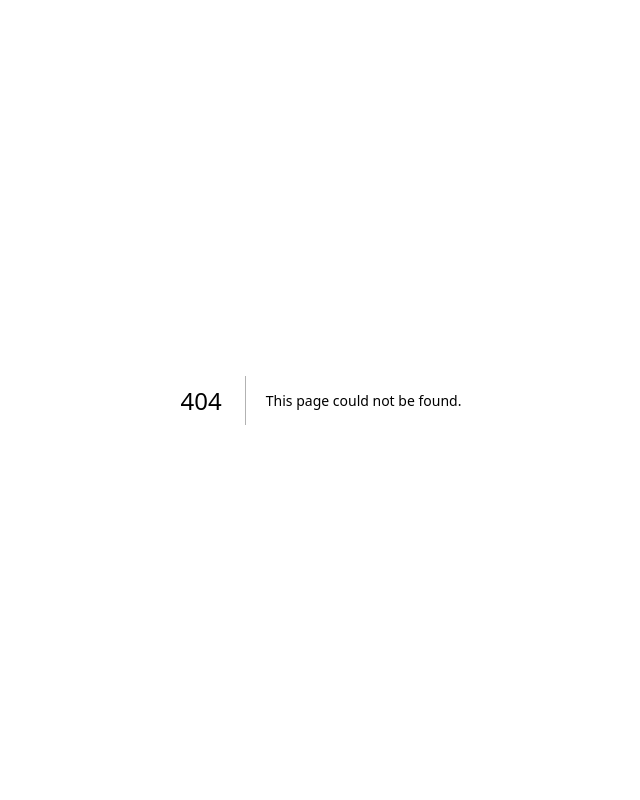
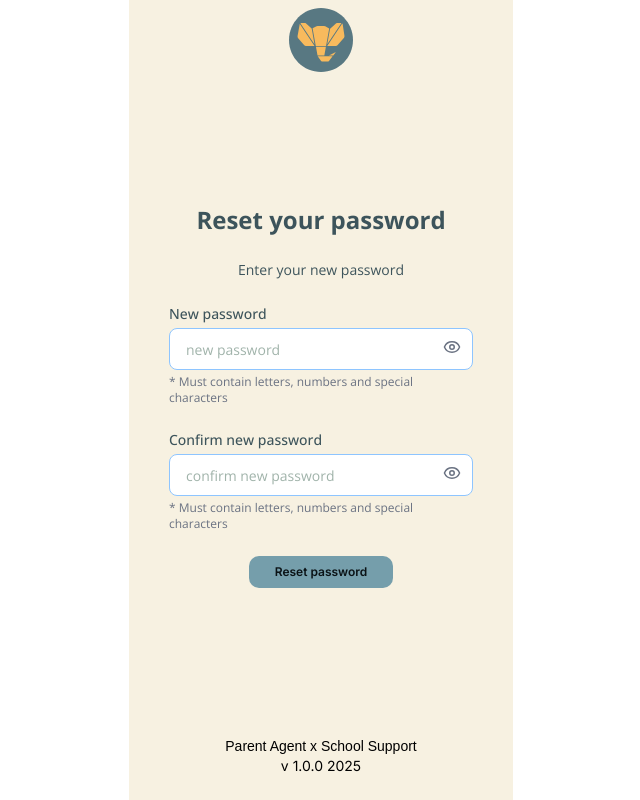
Before and after one commit to animalelder/passai-helper, a Next.js app: page /onboarding/reset-your-password in a window 1280 px wide. Before the commit this address had no page. Shown: the whole page, without its empty margins (319-959 px from the left). Built offline with nearby package versions, Linux system fonts and the light colour scheme; a web font is replaced by a local one.

Commit message:
added reset your password

```diff
--- /dev/null
+++ b/app/onboarding/reset-your-password/page.tsx
@@ -0,0 +1,19 @@
+"use client";
+
+import Logo from "@/components/logo";
+import ResetYourPasswordForm from "@/components/onboarding/auth/reset-your-password-form";
+import AppFooter from "@/components/onboarding/footers/app-footer";
+import PageWrapper from "@/components/onboarding/page-wrapper";
+
+export default function SignInPage() {
+  return (
+    <PageWrapper>
+      {/* Logo at the top */}
+      <Logo />
+      <ResetYourPasswordForm />
+
+      {/* Footer links (e.g. Terms, Privacy) */}
+      <AppFooter />
+    </PageWrapper>
+  );
+}
--- a/components/logo.tsx
+++ b/components/logo.tsx
@@ -1,5 +1,7 @@
 export default function SvgComponent() {
   return (
+    <div className="flex justify-center">
+      <div className="h-16 w-16">
         <svg
           fill="none"
           viewBox="0 0 60 60"
@@ -14,5 +16,7 @@ export default function SvgComponent() {
             fill="#F8BA5D"
           />
         </svg>
+      </div>
+    </div>
   );
 }
--- /dev/null
+++ b/components/onboarding/auth/reset-your-password-form.tsx
@@ -0,0 +1,125 @@
+"use client";
+
+import { useState } from "react";
+
+import { EyeIcon, EyeOffIcon } from "lucide-react";
+
+export default function ResetYourPasswordForm() {
+  const [newPassword, setNewPassword] = useState("");
+  const [confirmPassword, setConfirmPassword] = useState("");
+  const [showNewPassword, setShowNewPassword] = useState(false);
+  const [showConfirmPassword, setShowConfirmPassword] = useState(false);
+  const [loading, setLoading] = useState(false);
+  const [message, setMessage] = useState("");
+
+  const handleSubmit = async (e: React.FormEvent) => {
+    e.preventDefault();
+    setLoading(true);
+    setMessage("");
+
+    try {
+      // Simulate password reset call
+      await new Promise((res) => setTimeout(res, 1000));
+      setMessage("Password reset successfully.");
+    } catch (err) {
+      setMessage("Failed to reset password.");
+    } finally {
+      setLoading(false);
+    }
+  };
+
+  return (
+    <div className="flex flex-col items-center justify-center px-4 py-10">
+      <form
+        onSubmit={handleSubmit}
+        className="w-full max-w-sm space-y-6 text-center"
+      >
+        {/* Title */}
+        <h1 className="text-darkblue-104 text-2xl font-bold">Reset your password</h1>
+
+        {/* Subheading */}
+        <p className="text-darkblue-104 text-sm">Enter your new password</p>
+
+        {/* New password input */}
+        <div className="text-left">
+          <label
+            htmlFor="newPassword"
+            className="text-darkblue-104 mb-1 block text-sm font-medium"
+          >
+            New password
+          </label>
+          <div className="relative">
+            <input
+              type={showNewPassword ? "text" : "password"}
+              id="newPassword"
+              value={newPassword}
+              onChange={(e) => setNewPassword(e.target.value)}
+              required
+              placeholder="new password"
+              className="placeholder:text-lightblue-102 w-full rounded-md border border-blue-300 bg-white px-4 py-2 pr-10 placeholder:text-sm focus:ring-2 focus:ring-blue-400 focus:outline-none"
+            />
+            <button
+              type="button"
+              onClick={() => setShowNewPassword(!showNewPassword)}
+              className="absolute top-2.5 right-3 text-gray-500"
+            >
+              {showNewPassword ? <EyeOffIcon size={18} /> : <EyeIcon size={18} />}
+            </button>
+          </div>
+          <p className="mt-1 text-xs text-gray-500">
+            * Must contain letters, numbers and special characters
+          </p>
+        </div>
+
+        {/* Confirm password input */}
+        <div className="text-left">
+          <label
+            htmlFor="confirmPassword"
+            className="text-darkblue-104 mb-1 block text-sm font-medium"
+          >
+            Confirm new password
+          </label>
+          <div className="relative">
+            <input
+              type={showConfirmPassword ? "text" : "password"}
+              id="confirmPassword"
+              value={confirmPassword}
+              onChange={(e) => setConfirmPassword(e.target.value)}
+              required
+              placeholder="confirm new password"
+              className="placeholder:text-lightblue-102 w-full rounded-md border border-blue-300 bg-white px-4 py-2 pr-10 placeholder:text-sm focus:ring-2 focus:ring-blue-400 focus:outline-none"
+            />
+            <button
+              type="button"
+              onClick={() => setShowConfirmPassword(!showConfirmPassword)}
+              className="absolute top-2.5 right-3 text-gray-500"
+            >
+              {showConfirmPassword ? (
+                <EyeOffIcon size={18} />
+              ) : (
+                <EyeIcon size={18} />
+              )}
+            </button>
+          </div>
+          <p className="mt-1 text-xs text-gray-500">
+            * Must contain letters, numbers and special characters
+          </p>
+        </div>
+
+        {/* Submit button */}
+        <button
+          type="submit"
+          disabled={loading}
+          className="bg-darkblue-102 font-heading text-darkblue-106 w-[9rem] cursor-pointer rounded-[10px] py-2 text-xs font-semibold transition hover:bg-[#5b8891]"
+        >
+          Reset password
+        </button>
+
+        {/* Optional feedback message */}
+        {message && (
+          <p className="text-xs font-semibold text-green-600">{message}</p>
+        )}
+      </form>
+    </div>
+  );
+}
--- a/components/onboarding/auth/sign-in-form.tsx
+++ b/components/onboarding/auth/sign-in-form.tsx
@@ -110,6 +110,11 @@ export default function SignInForm() {
           </label>
         </div>
 
+        <div className="mx-auto flex w-fit flex-col items-center justify-between">
+          <p className="font-heading cursor-pointer text-xs text-black underline">
+            Forgot your password?
+          </p>
+
           <Button
             type="submit"
             disabled={loading}
@@ -117,8 +122,9 @@ export default function SignInForm() {
           >
             {loading ? "Logging in..." : "Login"}
           </Button>
+        </div>
 
-        <div className="text-sm text-gray-500">– OR –</div>
+        <div className="text-darkblue-104 text-sm">– OR –</div>
 
         <div>
           <p className="text-sm font-semibold text-black">Use your social account</p>
--- a/components/onboarding/page-wrapper.tsx
+++ b/components/onboarding/page-wrapper.tsx
@@ -1,7 +1,7 @@
 // components/PageWrapper.tsx
 export default function PageWrapper({ children }: { children: React.ReactNode }) {
   return (
-    <div className="bg-card mx-auto flex min-h-screen max-w-sm flex-col justify-between px-6">
+    <div className="bg-card mx-auto flex min-h-screen max-w-sm flex-col justify-between px-6 py-2">
       {children}
     </div>
   );
```
Lines whose indentation alone changed are shown as unchanged.
